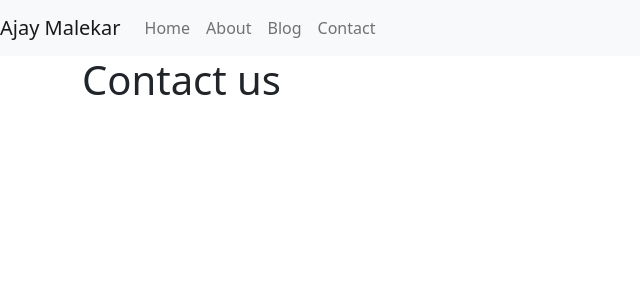
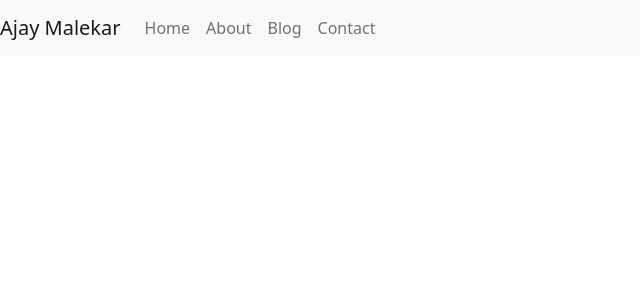
Before and after one commit to ajaymalekar/ajaymalekar.github.io, a Jekyll site: the page built from contact.html, in a window 1280 px wide. Shown: the top 300 px of the page, without its empty margins (0-640 px from the left). Built offline with Jekyll 4.4.1, drawn with Linux system fonts in a browser that asks for light colours; nearby versions of some CDN libraries.

Commit message:
Update and rename contact.md to contact.html

```diff
--- a/contact.md
+++ b/contact.html
@@ -2,4 +2,3 @@
 layout: default
 title: contact
 ---
-<h1>Contact us</h1>
```
